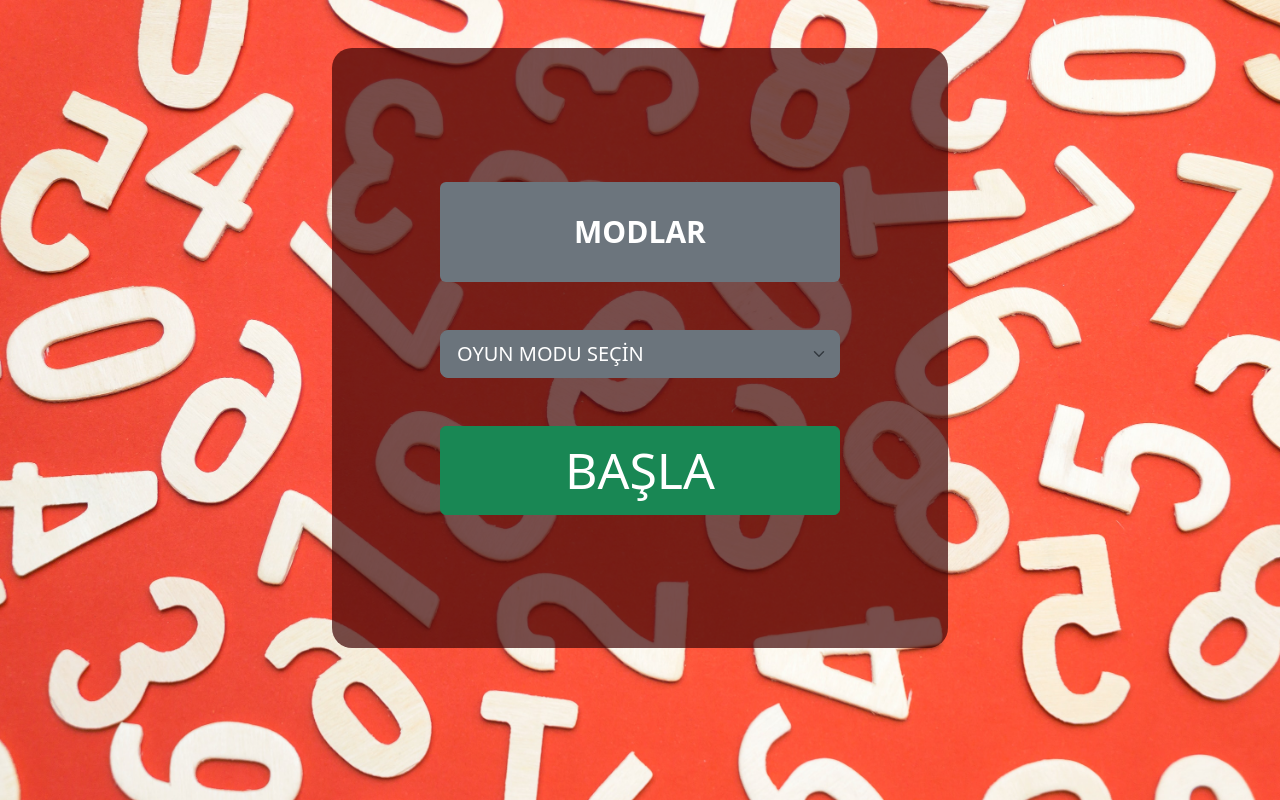
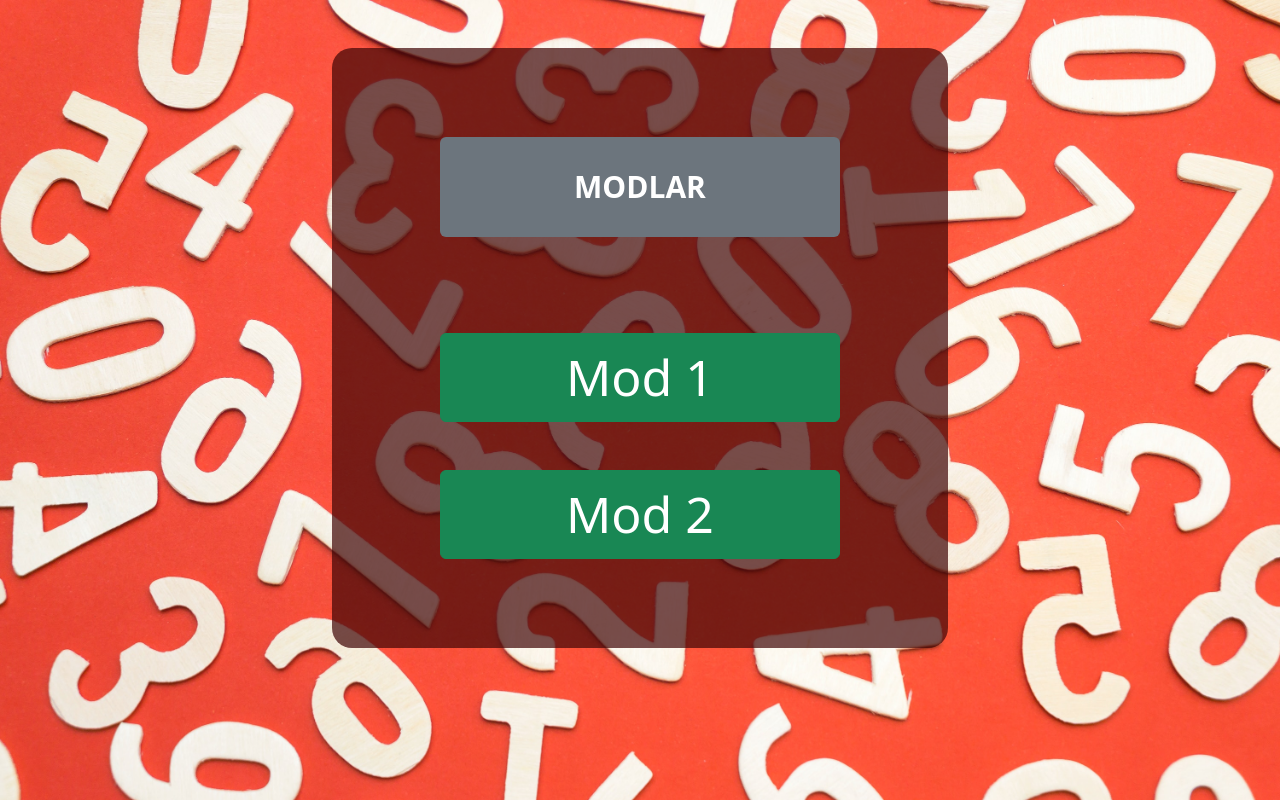
Before and after one commit to MrYlcnky/1030520946_BS435_WebProgramlama, a React (Create React App) app: page / in a window 1280 px wide. Both pictures are taken after a click on the button "OYNA". Built offline with nearby package versions, Linux system fonts and the light colour scheme.

Commit message:
Ufak değişklikler yapıldı. 17.11.2023-11.47/hafta2

```diff
--- /dev/null
+++ b/src/App.js
@@ -0,0 +1,16 @@
+import React from "react";
+import "./Components/style.css"
+import {GirisEkran,OyunModSecim,OyunEkran} from "./Components/oyunEkranları";
+
+export function Ekran1() {
+    return (
+        <GirisEkran/>
+    );
+}
+export default Ekran1;
+export const Ekran2=()=>{
+    return(<OyunModSecim/>);
+}
+export const Ekran3=()=>{
+    return(<OyunEkran/>);
+}
--- a/src/Components/girisEkran.jsx
+++ /dev/null
@@ -1,33 +0,0 @@
-import React, {} from "react";
-import {Link} from "react-router-dom";
-import './style.css';
-import {Badge, Button,  Container, InputGroup,  FormControl} from "react-bootstrap";
-
-
-export const GirisEkran = () => {
-
-
-    return (
-    <Container >
-
-        <div className="playScreen mt-5 ">
-            <div className="playDiv">
-                <h1><Badge className="align-items-center  justify-content-center d-flex" bg="secondary" style={{width:400,height:100}}> Sayı Tahmin Oyunu</Badge></h1>
-                <div className="mt-5">
-                    <InputGroup style={{width:400, height:100}} className="mb-3 ">
-                        <InputGroup.Text style={{color:"rgb(255,255,255)",backgroundColor:"#6b747c",fontSize:20,borderColor:"#6B747CFF"}} >Oyuncu Adı:</InputGroup.Text>
-                        <FormControl  style={{color:"rgb(255,255,255)",backgroundColor:"rgba(84,3,3,0.68)",fontSize:35, boxShadow:"none",borderColor:"#6B747CFF"}} aria-label="First name"/>
-                    </InputGroup>
-                    <div className="mt-5 align-items-center  justify-content-center d-flex">
-
-                        <Button className="mt-3 align-items-center  justify-content-center d-flex" variant="success" style={{fontSize: 50, width: 180}}><Link
-                            style={{textDecoration: "none", color: "white" ,fontSize: 50, width: 400}} to="/ModSecim">OYNA</Link></Button>
-                    </div>
-                </div>
-            </div>
-        </div>
-
-
-    </Container>
-    );
-}
--- /dev/null
+++ b/src/Components/oyunEkranları.jsx
@@ -0,0 +1,71 @@
+import {Badge, Button, Container, FormControl, InputGroup} from "react-bootstrap";
+import {Link} from "react-router-dom";
+import React from "react";
+
+export const GirisEkran = () => {
+    return (
+        <Container >
+            <div className="playScreen mt-5 ">
+                <div className="playDiv">
+                    <h1><Badge className="align-items-center  justify-content-center d-flex" bg="secondary" style={{width:400,height:100}}> Sayı Tahmin Oyunu</Badge></h1>
+                    <div className="mt-5">
+                        <InputGroup style={{width:400, height:100}} className="mb-3 ">
+                            <InputGroup.Text style={{color:"rgb(255,255,255)",backgroundColor:"#6b747c",fontSize:20,borderColor:"#6B747CFF"}} >Oyuncu Adı:</InputGroup.Text>
+                            <FormControl  style={{color:"rgb(255,255,255)",backgroundColor:"rgba(84,3,3,0.68)",fontSize:35, boxShadow:"none",borderColor:"#6B747CFF"}} aria-label="First name"/>
+                        </InputGroup>
+                        <div className="mt-5 align-items-center  justify-content-center d-flex">
+                            <Button className="mt-3 align-items-center  justify-content-center d-flex" variant="success" style={{fontSize: 50, width: 180}}><Link
+                                style={{textDecoration: "none", color: "white" ,fontSize: 50, width: 400}} to="/ModSecim">OYNA</Link></Button>
+                        </div>
+                    </div>
+                </div>
+
+            </div>
+        </Container>
+    );
+}
+
+//giriş Ekran bitiş
+
+export const OyunModSecim = () => {
+
+    return (
+        <Container>
+            <div className="playScreen mt-5 ">
+                <div className="playDiv">
+                    <h1><Badge className="align-items-center  justify-content-center d-flex" bg="secondary"
+                               style={{width: 400, height: 100}}> MODLAR</Badge></h1>
+                    <div className="mt-5 d-flex flex-column">
+                        <Button className="mt-5" variant="success" style={{fontSize: 50, width: 400}}>
+                            <Link
+                                style={{textDecoration: "none", color: "white"}} to="/oyunEkran">
+                                Mod 1
+                            </Link>
+                        </Button>
+                        <Button className="mt-5" variant="success" style={{fontSize: 50, width: 400}}><Link
+                            style={{textDecoration: "none", color: "white"}} to="/oyunEkran">Mod 2</Link>
+                        </Button>
+
+                    </div>
+                </div>
+            </div>
+        </Container>
+    );
+}
+
+//Mod Seçim Bitiş
+
+export const OyunEkran = () => {
+
+    return (
+        <Container >
+            <div className="playScreen mt-5 ">
+                <div className="playDiv">
+                    <h1 style={{color:"white"}}>OYUN EKRANI </h1>
+                </div>
+            </div>
+        </Container>
+    );
+}
+
+//Oyun Ekranı Mod1 Bitiş
--- a/src/Components/oyunEkranı.jsx
+++ /dev/null
@@ -1,26 +0,0 @@
-import React, {createContext, useState,useContext} from "react";
-import {Link} from "react-router-dom";
-import {Badge, Button, Container, FormControl, InputGroup} from "react-bootstrap";
-import {OyunModSecim} from "./oyunModSecimEkran";
-
-
-/* bu ekrana yazdırma
-import {OyunModSecim} from "./oyunModSecimEkran";
- const data="merhaba burası oyun ekranı 1";
-<OyunModSecim data={data} />
-
-modseçime:
- <option value="1">MOD 1 {props.data}</option>
- export const OyunModSecim = (props) => {
-*/
-export const OyunEkran = () => {
-    return (
-        <Container >
-            <div className="playScreen mt-5 ">
-                <div className="playDiv">
-                    <h1 style={{color:"white"}}>aaaaaaaaa</h1>
-                </div>
-            </div>
-        </Container>
-    );
-}
--- a/src/Components/oyunModSecimEkran.jsx
+++ /dev/null
@@ -1,34 +0,0 @@
-import React, {createContext, useState, useContext} from "react";
-import {Badge, Button, Container, FormControl, FormSelect, InputGroup} from "react-bootstrap";
-import {Link} from "react-router-dom";
-
-
-
-export const OyunModSecim = () => {
-    return (
-        <Container>
-            <div className="playScreen mt-5 ">
-                <div className="playDiv">
-                    <h1><Badge className="align-items-center  justify-content-center d-flex" bg="secondary"
-                               style={{width: 400, height: 100}}> MODLAR</Badge></h1>
-                    <div className="mt-5">
-                        <FormSelect size="lg" style={{
-                            boxShadow: "none",
-                            borderColor: "#6B747CFF",
-                            color: "rgb(255,255,255)",
-                            backgroundColor: "#6b747c"
-                        }}>
-                            <option>OYUN MODU SEÇİN</option>
-                            <option value="1" > MOD 1</option>
-                            <option value="2">MOD 2</option>
-                            <option value="3">MOD 3</option>
-                        </FormSelect>
-                        <Button className="mt-5" variant="success" style={{fontSize: 50, width: 400}}><Link
-                            style={{textDecoration: "none", color: "white"}} to="/oyunEkran">BAŞLA</Link>
-                        </Button>
-                    </div>
-                </div>
-            </div>
-        </Container>
-    );
-}
--- a/src/Components/style.css
+++ b/src/Components/style.css
@@ -1,3 +1,7 @@
+.App{
+    width: 100%;
+    height: 600px;
+}
 .playScreen{
 
     width: 100%;
--- a/src/index.js
+++ b/src/index.js
@@ -1,36 +1,35 @@
-import React, {} from "react";
+import React, {StrictMode} from "react";
 import {createHashRouter, RouterProvider} from "react-router-dom";
-import {GirisEkran} from "./Components/girisEkran";
-import {OyunModSecim} from "./Components/oyunModSecimEkran";
+import {Ekran1, Ekran2, Ekran3} from "./App";
 import 'bootstrap/dist/css/bootstrap.min.css';
-import {OyunEkran} from "./Components/oyunEkranı";
 import { createRoot } from 'react-dom/client';
+
 //createHashRouter
 //createBrowserRouter
-
 const router = createHashRouter([
    {
         path: "/",
-        element: <GirisEkran/>,
+        element: <Ekran1/>,
     },
     {
         path:"/ModSecim",
-        element:<OyunModSecim/>
+        element:<Ekran2/>
     },
     {
         path:"/oyunEkran",
-        element:<OyunEkran/>
+        element:<Ekran3/>
     }
-
 ]);
 const App = () => {
-
     return (
         <RouterProvider router={router}/>
     )
 }
 const container = document.getElementById('root');
-const root = createRoot(container); // createRoot(container!) if you use TypeScript
-root.render(<App  />);
+const root = createRoot(container);
+
+root.render(
+    <App />
+);
 
 //ReactDOM.render(<App/>, document.getElementById("root"));
```
